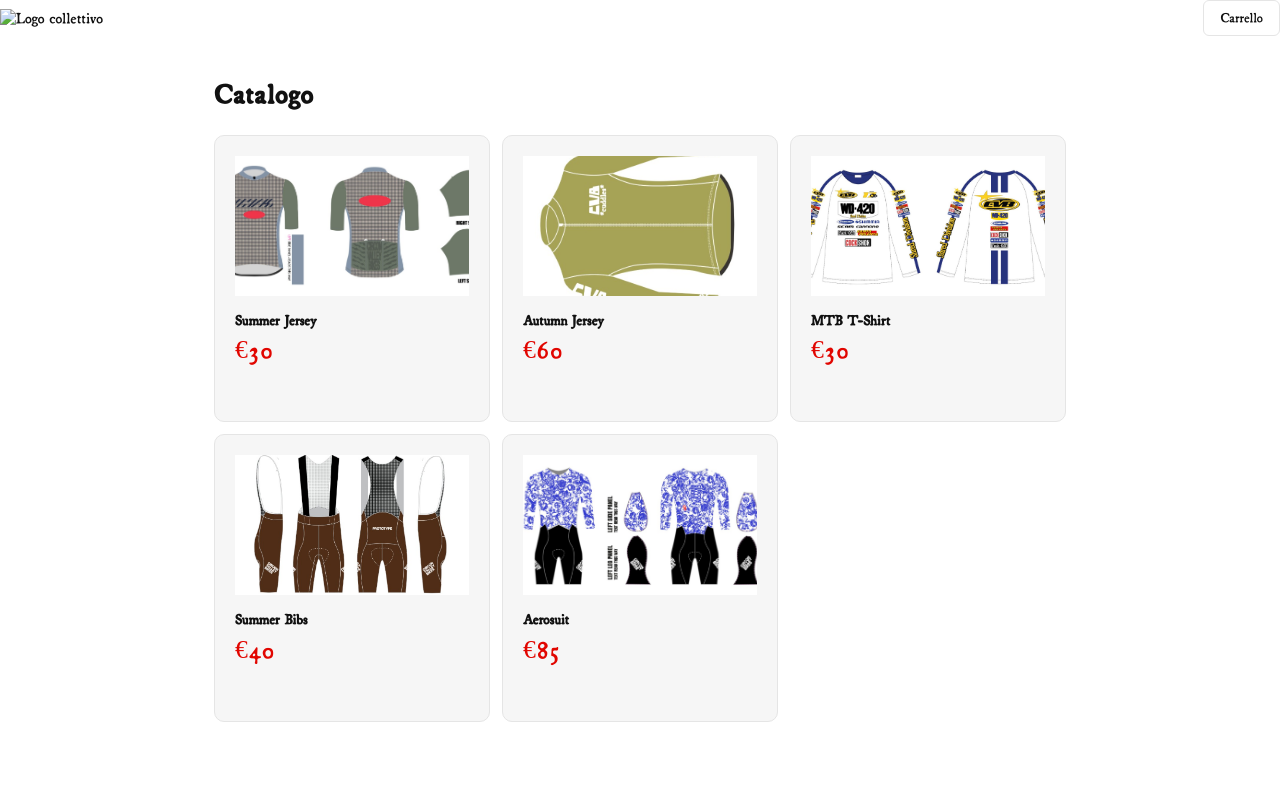
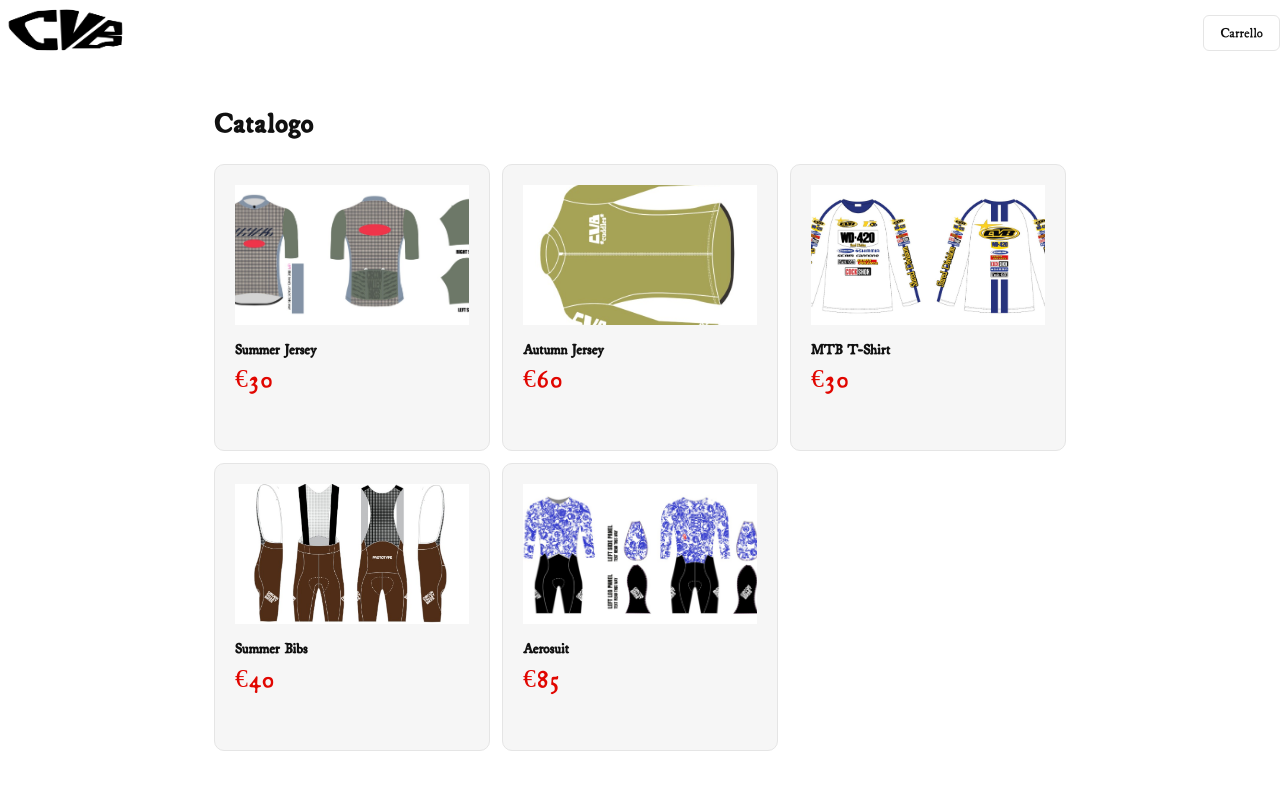
Before and after one commit to gimmi-i/circonvalley, a plain HTML site: page merch/index.html in a window 1280 px wide. Drawn offline with Linux system fonts and the light colour scheme; files whose address does not match are found by name.

Commit message:
Update index.html

```diff
--- a/merch/index.html
+++ b/merch/index.html
@@ -203,7 +203,7 @@
 
 <header>
  <div class="brand">
-  <img src="images/logo.png" alt="Logo collettivo" class="logo-large">
+  <img src="../images/logo.png" alt="Logo collettivo" class="logo-large">
 </div>
   <button class="header-cart" onclick="showView('carrello')">
     Carrello
```
